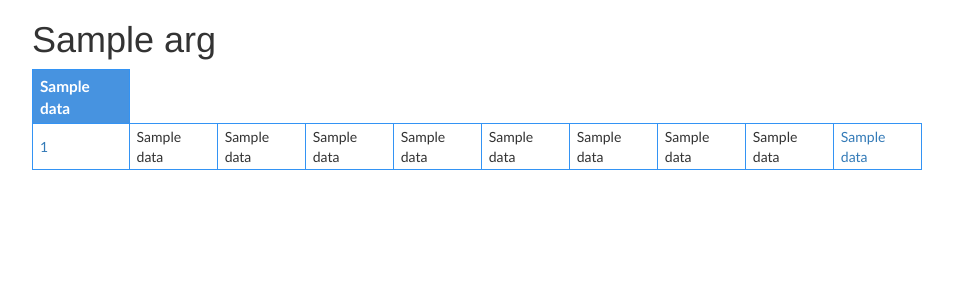
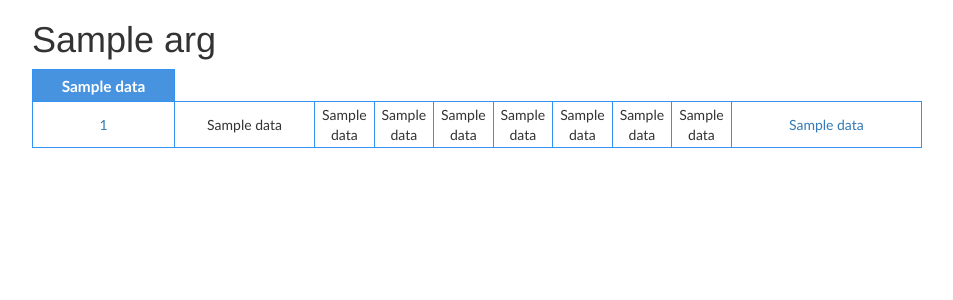
Before and after one commit to Pouya-Mohammadi-mcr/Library, a Python web app: template src/comp62521/templates/publication_link.html in a window 1280 px wide. Shown: the part 104-404 px from the top of the page, without its empty margins (68-1021 px from the left). Run offline with Jinja, Linux system fonts and the light colour scheme; the template is opened without the code that fills it: most values are stand-ins (such as "Sample title", 1, 10 or a date in 2020); some libraries are stand-ins or nearby versions.

Commit message:
improve the web page display style

```diff
--- a/src/comp62521/templates/publication_link.html
+++ b/src/comp62521/templates/publication_link.html
@@ -1,6 +1,17 @@
 {% extends "base.html" %} {% block title %}{{ args.title }}{% endblock %} {%
     block content %}
-
+<style>
+.EE
+{
+    text-align:center;
+    word-wrap:break-word;
+    word-break: break-all;
+}
+#table1 th, #table1 td
+{
+    text-align:center;
+}
+</style>
 <h1>{{ args.title }}</h1>
 
 <table id="table1">
@@ -15,8 +26,8 @@
     <tbody>
       {% for row in args.data[1] %}
       <tr>
-        <td><a href="{{row[1]}}">{{ row[0] }}</a></td>
-        <td>{{ row[2] }}</td>
+        <td width="20%"><a href="{{row[1]}}">{{ row[0] }}</a></td>
+        <td width="20%">{{ row[2] }}</td>
         <td>{{ row[3] }}</td>
         <td>{{ row[4] }}</td>
         <td>{{ row[5] }}</td>
@@ -24,7 +35,7 @@
         <td>{{ row[7] }}</td>
         <td>{{ row[8] }}</td>
         <td>{{ row[9] }}</td>
-        <td><a href="{{row[10]}}">{{ row[10] }}</a></td>
+        <td class="EE" width="30%"><a href="{{row[10]}}">{{ row[10] }}</a></td>
       </tr>
       {% endfor %}
     </tbody>
```
